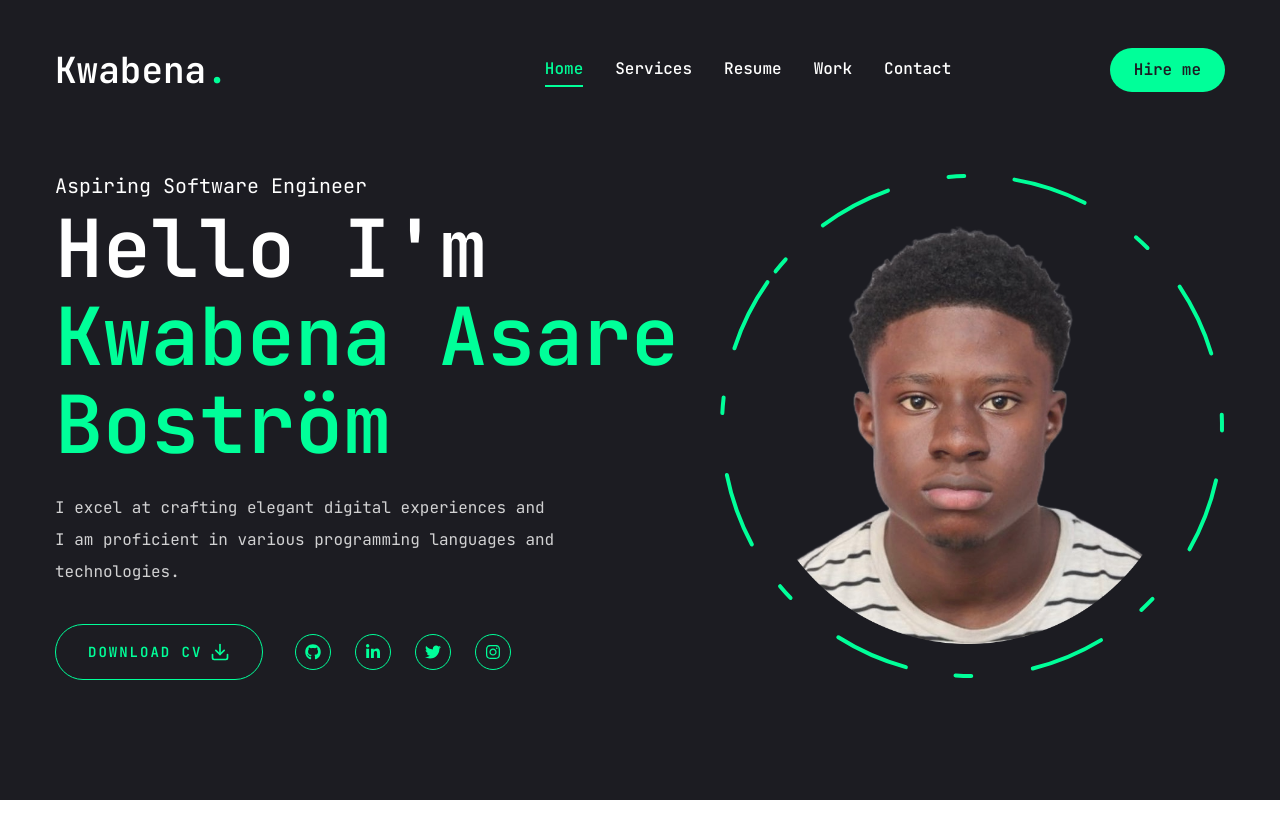
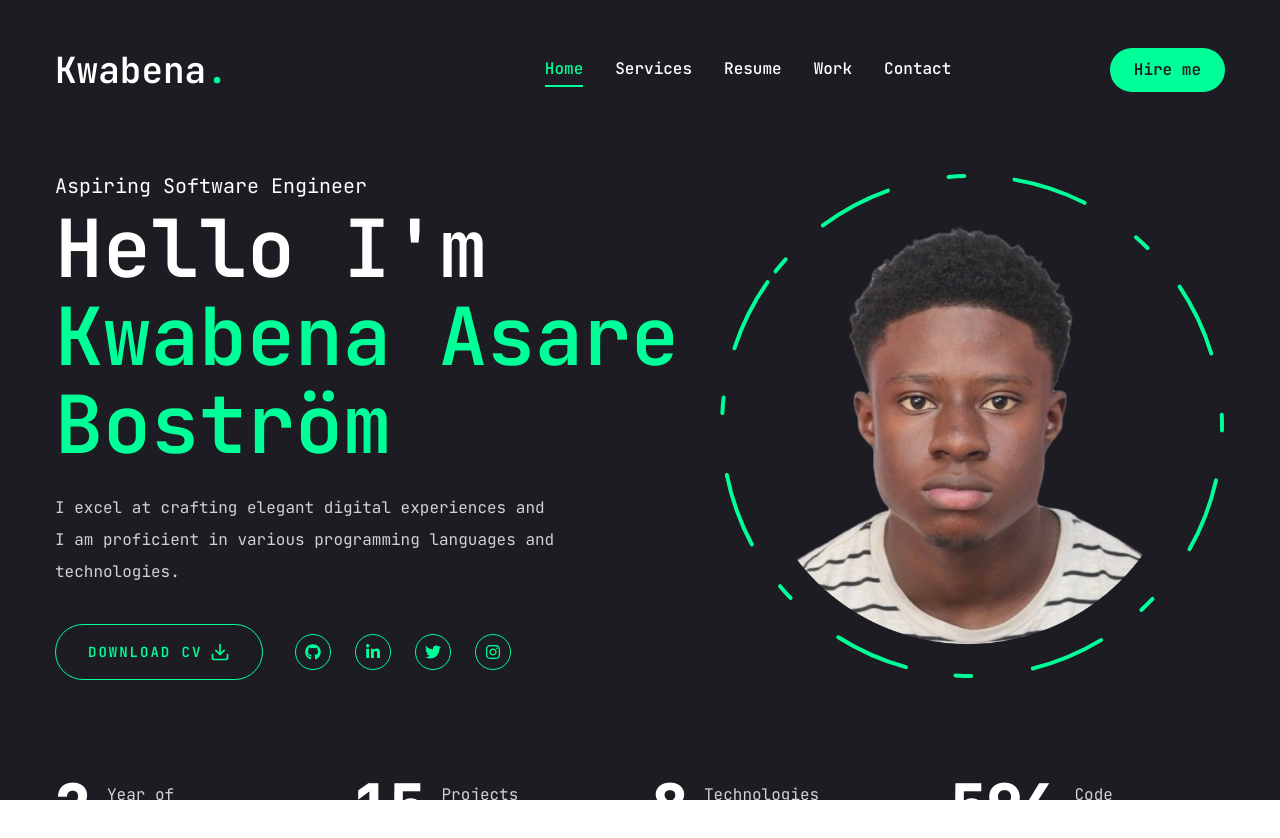
Before and after one commit to TheRealKwabena/portfolio, a Next.js app: page / in a window 1280 px wide. Shown: the top 838 px of the page. Before the commit the page ends 800 px from the top, so only its background shows below. Built offline with nearby package versions, Linux system fonts and the light colour scheme.

Commit message:
feat: completed socials

```diff
--- a/app/page.jsx
+++ b/app/page.jsx
@@ -2,7 +2,7 @@
 import { FiDownload } from "react-icons/fi";
 
 import Photo from "@/components/ui/Photo";
-
+import Stats from "@/components/ui/Stats";
 import Social from "@/components/ui/Social";
 const Home = () => {
   return (
@@ -46,6 +46,7 @@
           </div>
         </div>
       </div>
+      <Stats />
     </section>
   );
 };
--- a/components/ui/Social.jsx
+++ b/components/ui/Social.jsx
@@ -3,8 +3,11 @@
 import { FaGithub, FaLinkedinIn, FaTwitter, FaInstagram } from "react-icons/fa";
 
 const socials = [
-  { icon: <FaGithub />, path: "" },
-  { icon: <FaLinkedinIn />, path: "" },
+  { icon: <FaGithub />, path: "http://www.github.com/TheRealKwabena" },
+  {
+    icon: <FaLinkedinIn />,
+    path: "https://www.linkedin.com/in/kwabena-asare-bostrom/",
+  },
   { icon: <FaTwitter />, path: "" },
   { icon: <FaInstagram />, path: "" },
 ];
--- /dev/null
+++ b/components/ui/Stats.jsx
@@ -0,0 +1,56 @@
+"use client";
+
+import CountUp from "react-countup";
+
+const stats = [
+  {
+    value: 2,
+    text: "Year of Experience",
+  },
+  {
+    value: 15,
+    text: "Projects ompleted",
+  },
+  {
+    value: 8,
+    text: "Technologies mastered",
+  },
+  {
+    value: 600,
+    text: "Code commits",
+  },
+];
+const Stats = () => {
+  return (
+    <section className="pt-4 pb-12 xl:pt-0 xl:pb-0">
+      <div className="container mx-auto">
+        <div className="flex flex-wrap gap-6 max-w-[80vw] mx-auto xl:max-w-none">
+          {stats.map((item, index) => {
+            return (
+              <div
+                key={index}
+                className="flex-1 flex gap-4 items-center justify-center xl:justify-start"
+              >
+                <CountUp
+                  end={item.value}
+                  duration={5}
+                  delay={2}
+                  className="text-4xl xl:text-6xl font-extrabold"
+                />
+                <p
+                  className={`${
+                    item.text.length < 15 ? "max-w-[100px]" : "max-w-[150px]"
+                  } leading-snug text-white/80`}
+                >
+                  {`${item.text}`}
+                </p>
+              </div>
+            );
+          })}
+        </div>
+      </div>
+    </section>
+  );
+};
+
+export default Stats;
--- a/package.json
+++ b/package.json
@@ -21,6 +21,7 @@
     "lucide-react": "^0.462.0",
     "next": "15.0.3",
     "react": "^18.2.0",
+    "react-countup": "^6.5.3",
     "react-dom": "^18.2.0",
     "react-icons": "^5.3.0",
     "tailwind-merge": "^2.5.5",
```
Also changed, not shown: 1 other file (tests, documents, lock files or other folders).
